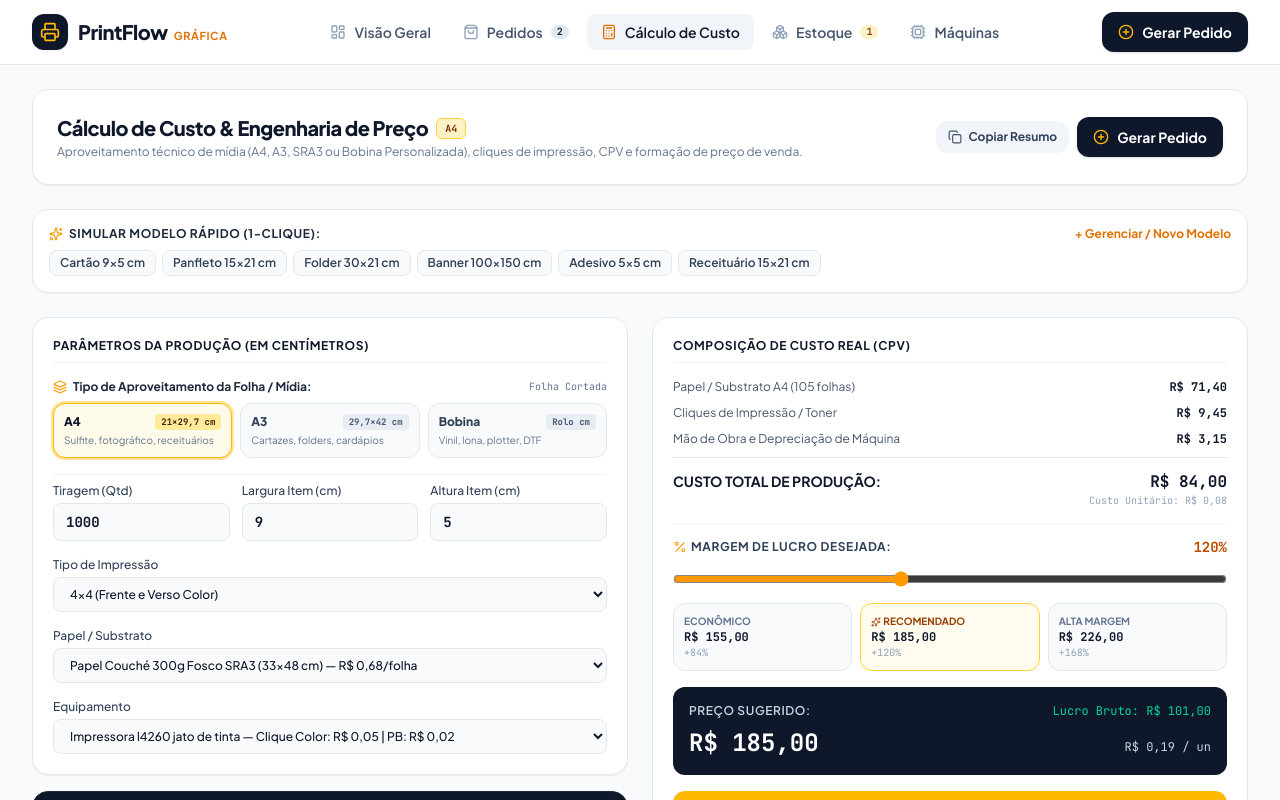
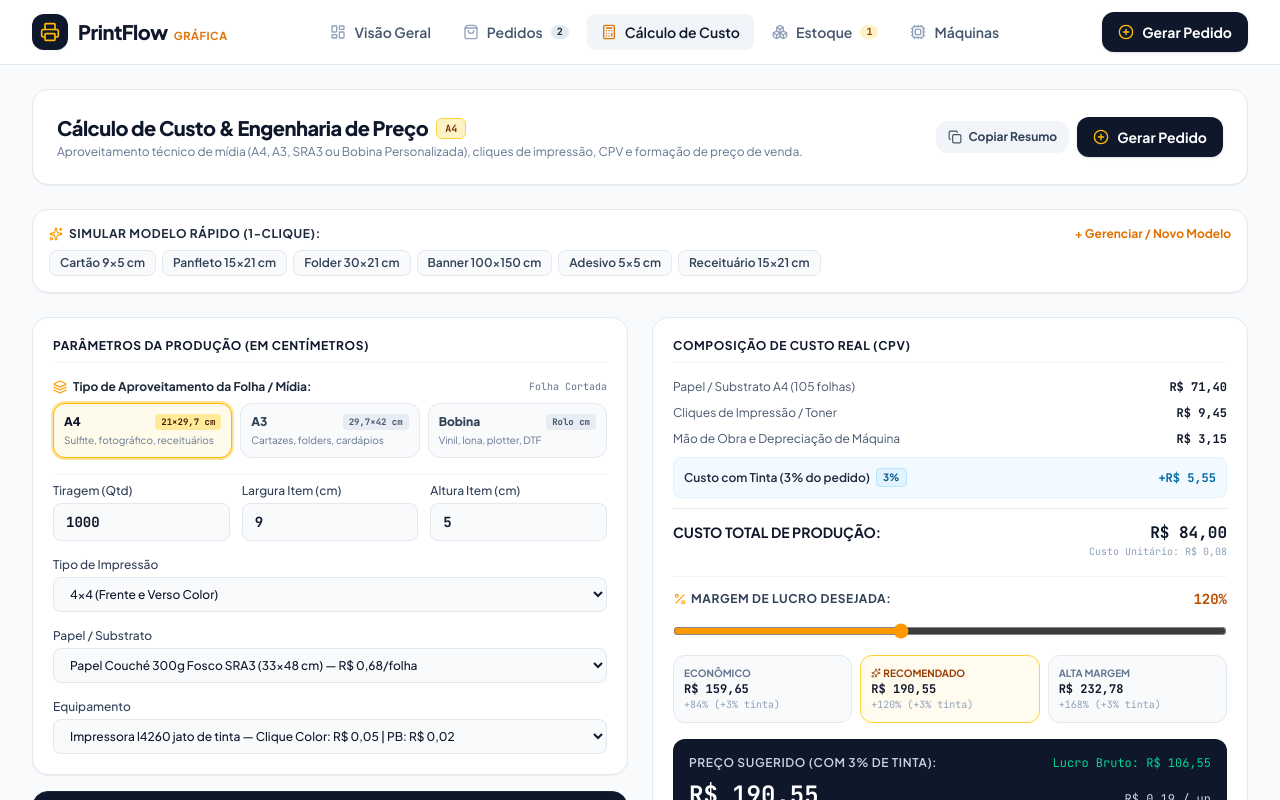
Before and after one commit to troxysgba/IprintD, a React (Vite) app: page / in a window 1280 px wide. Both pictures are taken after a click on the button "Cálculo de Custo". Shown: the top 800 px of the page. Built offline with nearby package versions, Linux system fonts and the light colour scheme.

Commit message:
feat: add ink cost calculation to orders
Implement a 3% ink cost surcharge on total order prices, update calculation logic, and display these details in the Job Ticket.

```diff
--- a/src/components/GerarPedidoModal.tsx
+++ b/src/components/GerarPedidoModal.tsx
@@ -187,13 +187,22 @@ export const GerarPedidoModal: React.FC<GerarPedidoModalProps> = ({
 
   const basePrice = useMemo(() => {
     if (customFinalPrice !== null) return customFinalPrice;
-    return costResult?.suggestedPrices.recommended.price || 0;
+    return (
+      costResult?.suggestedPrices.recommended.basePrice ??
+      costResult?.suggestedPrices.recommended.price ??
+      0
+    );
   }, [customFinalPrice, costResult]);
+
+  // Custo da tinta calculado em 3% do valor total do pedido (ex: R$ 100 -> R$ 103)
+  const inkCost = useMemo(() => {
+    return Number((basePrice * 0.03).toFixed(2));
+  }, [basePrice]);
 
   // Se for para entregar, acrescenta R$ 7 reais no preço final do produto
   const activeTotalPrice = useMemo(() => {
-    return Number((basePrice + (hasDelivery ? 7 : 0)).toFixed(2));
-  }, [basePrice, hasDelivery]);
+    return Number((basePrice + inkCost + (hasDelivery ? 7 : 0)).toFixed(2));
+  }, [basePrice, inkCost, hasDelivery]);
 
   const activeUnitPrice = useMemo(() => {
     return quantity > 0 ? Number((activeTotalPrice / quantity).toFixed(3)) : 0;
@@ -237,6 +246,8 @@ export const GerarPedidoModal: React.FC<GerarPedidoModalProps> = ({
       materialName: selectedMaterial?.name || 'Padrão',
       totalPrice: activeTotalPrice,
       unitPrice: activeUnitPrice,
+      basePrice,
+      inkCost,
       hasDelivery,
       deliveryFee: 7,
       deliveryAddress,
@@ -252,6 +263,8 @@ export const GerarPedidoModal: React.FC<GerarPedidoModalProps> = ({
     selectedMaterial,
     activeTotalPrice,
     activeUnitPrice,
+    basePrice,
+    inkCost,
     hasDelivery,
     deliveryAddress,
     notes,
@@ -372,6 +385,7 @@ export const GerarPedidoModal: React.FC<GerarPedidoModalProps> = ({
       materialCost: costResult?.materialCost || 0,
       clickCost: costResult?.clickCost || 0,
       machineLaborCost: costResult?.machineLaborCost || 0,
+      inkCost,
       totalCost: costResult?.totalCost || 0,
       suggestedPrice: costResult?.suggestedPrices.recommended.price || activeTotalPrice,
       finalPrice: activeTotalPrice,
@@ -958,6 +972,17 @@ export const GerarPedidoModal: React.FC<GerarPedidoModalProps> = ({
                   </div>
                 )}
 
+                {/* Custo com Tinta (3% do pedido) */}
+                <div className="flex items-center justify-between text-xs text-sky-950 bg-sky-50 px-2.5 py-1.5 rounded-lg border border-sky-200">
+                  <span className="flex items-center gap-1.5 font-bold">
+                    <span className="w-2 h-2 rounded-full bg-sky-500"></span>
+                    Custo de Tinta (3% do pedido):
+                  </span>
+                  <span className="font-mono font-black text-sky-900">
+                    +{formatBRL(inkCost)}
+                  </span>
+                </div>
+
                 {/* Indicador de Entrega na Composição do Preço */}
                 {hasDelivery && (
                   <div className="flex items-center justify-between text-xs text-amber-900 bg-amber-50 px-2.5 py-1.5 rounded-lg border border-amber-200">
@@ -969,14 +994,15 @@ export const GerarPedidoModal: React.FC<GerarPedidoModalProps> = ({
                   </div>
                 )}
 
-                {/* Preço de Venda Final Customizável */}
-                <div className="pt-2 border-t border-slate-100 flex items-center justify-between gap-3">
+                {/* Preço de Venda Final Customizável com Cálculo de 3% Tinta */}
+                <div className="pt-2 border-t border-slate-100 space-y-2.5">
+                  <div className="flex items-center justify-between gap-3">
                     <div>
                       <label className="text-xs font-bold text-slate-800 block">
-                      Valor Final da Venda:
-                    </label>
-                    <span className="text-[11px] text-slate-400 font-mono">
-                      Unitário: {formatBRL(activeUnitPrice)}
+                        Valor Base do Pedido:
+                      </label>
+                      <span className="text-[10px] text-slate-400">
+                        Ex: R$ 100,00 gera +R$ 3,00 de tinta = R$ 103,00
                       </span>
                     </div>
 
@@ -987,10 +1013,36 @@ export const GerarPedidoModal: React.FC<GerarPedidoModalProps> = ({
                       <input
                         type="number"
                         step="0.01"
-                      value={activeTotalPrice.toFixed(2)}
-                      onChange={(e) => setCustomFinalPrice(parseFloat(e.target.value) || 0)}
-                      className="w-full pl-8 pr-2 py-1.5 text-sm font-mono font-black text-right bg-amber-50 border border-amber-300 rounded-lg focus:outline-none focus:ring-2 focus:ring-amber-500/20 text-slate-900"
-                    />
+                        value={basePrice > 0 ? basePrice.toFixed(2) : ''}
+                        onChange={(e) => {
+                          const val = parseFloat(e.target.value);
+                          setCustomFinalPrice(isNaN(val) ? 0 : val);
+                        }}
+                        className="w-full pl-8 pr-2 py-1.5 text-sm font-mono font-bold text-right bg-white border border-slate-300 rounded-lg focus:outline-none focus:ring-2 focus:ring-amber-500/20 text-slate-900"
+                        placeholder="0.00"
+                      />
+                    </div>
+                  </div>
+
+                  <div className="flex items-center justify-between p-3 bg-slate-900 text-white rounded-xl shadow-xs">
+                    <div>
+                      <div className="text-xs font-bold uppercase tracking-wider text-amber-400">
+                        Total Final a Cobrar:
+                      </div>
+                      <div className="text-[10px] text-slate-300 font-mono">
+                        Base ({formatBRL(basePrice)}) + Tinta 3% ({formatBRL(inkCost)})
+                        {hasDelivery ? ' + Entrega (R$ 7)' : ''}
+                      </div>
+                    </div>
+
+                    <div className="text-right">
+                      <div className="text-xl font-black font-mono text-white tabular-nums">
+                        {formatBRL(activeTotalPrice)}
+                      </div>
+                      <div className="text-[10px] text-slate-400 font-mono">
+                        Unitário: {formatBRL(activeUnitPrice)}
+                      </div>
+                    </div>
                   </div>
                 </div>
               </div>
--- a/src/types.ts
+++ b/src/types.ts
@@ -47,6 +47,7 @@ export interface Order {
   materialCost: number;
   clickCost: number;
   machineLaborCost: number;
+  inkCost?: number; // Custo com tinta calculado em 3% do valor do pedido
   totalCost: number;
   suggestedPrice: number;
   finalPrice: number;
--- a/src/utils/calculator.ts
+++ b/src/utils/calculator.ts
@@ -234,6 +234,15 @@ export function calculateSheetNesting(
   };
 }
 
+export interface PriceTier {
+  markup: number;
+  basePrice: number;
+  inkCost: number;
+  price: number;
+  unitPrice: number;
+  profit: number;
+}
+
 export interface CostCalculationResult {
   sheetType: SheetType;
   nestingOrientation?: 'direta' | 'girada';
@@ -244,6 +253,7 @@ export interface CostCalculationResult {
   materialCost: number;
   clickCost: number;
   machineLaborCost: number;
+  inkCost: number; // Custo com tinta calculado em 3% do valor do pedido
   totalCost: number;
   unitCost: number;
   isRoll?: boolean;
@@ -251,9 +261,9 @@ export interface CostCalculationResult {
   linearMetersNeeded?: number;
   totalRollM2?: number;
   suggestedPrices: {
-    min: { markup: number; price: number; unitPrice: number; profit: number };
-    recommended: { markup: number; price: number; unitPrice: number; profit: number };
-    premium: { markup: number; price: number; unitPrice: number; profit: number };
+    min: PriceTier;
+    recommended: PriceTier;
+    premium: PriceTier;
   };
 }
 
@@ -331,17 +341,24 @@ export function calculateOrderCost(params: {
     const totalCost = Number((materialCost + clickCost + machineLaborCost).toFixed(2));
     const unitCost = quantity > 0 ? Number((totalCost / quantity).toFixed(3)) : 0;
 
-    const buildTier = (markup: number) => {
+    const buildTier = (markup: number): PriceTier => {
       const raw = totalCost * (1 + markup / 100);
-      const price = Math.max(15, Math.ceil(raw));
+      const basePrice = Math.max(15, Math.ceil(raw));
+      // Custo com tinta é 3% do valor total do pedido (ex: R$ 100 -> + R$ 3 = R$ 103)
+      const inkCost = Number((basePrice * 0.03).toFixed(2));
+      const price = Number((basePrice + inkCost).toFixed(2));
       const unitPrice = quantity > 0 ? Number((price / quantity).toFixed(3)) : 0;
       const profit = Number((price - totalCost).toFixed(2));
-      return { markup, price, unitPrice, profit };
+      return { markup, basePrice, inkCost, price, unitPrice, profit };
     };
 
     const recMarkup = Math.max(40, markupPercent);
     const minMarkup = Math.max(25, Math.round(recMarkup * 0.7));
     const premMarkup = Math.round(recMarkup * 1.4);
+
+    const minTier = buildTier(minMarkup);
+    const recTier = buildTier(recMarkup);
+    const premTier = buildTier(premMarkup);
 
     return {
       sheetType: 'bobina',
@@ -353,6 +370,7 @@ export function calculateOrderCost(params: {
       materialCost: Number(materialCost.toFixed(2)),
       clickCost: Number(clickCost.toFixed(2)),
       machineLaborCost: Number(machineLaborCost.toFixed(2)),
+      inkCost: recTier.inkCost,
       totalCost,
       unitCost,
       isRoll: true,
@@ -360,9 +378,9 @@ export function calculateOrderCost(params: {
       linearMetersNeeded,
       totalRollM2,
       suggestedPrices: {
-        min: buildTier(minMarkup),
-        recommended: buildTier(recMarkup),
-        premium: buildTier(premMarkup),
+        min: minTier,
+        recommended: recTier,
+        premium: premTier,
       },
     };
   }
@@ -404,17 +422,24 @@ export function calculateOrderCost(params: {
   const totalCost = Number((materialCost + clickCost + machineLaborCost).toFixed(2));
   const unitCost = quantity > 0 ? Number((totalCost / quantity).toFixed(3)) : 0;
 
-  const buildTier = (markup: number) => {
+  const buildTier = (markup: number): PriceTier => {
     const raw = totalCost * (1 + markup / 100);
-    const price = Math.max(15, Math.ceil(raw));
+    const basePrice = Math.max(15, Math.ceil(raw));
+    // Custo com tinta é 3% do valor total do pedido (ex: R$ 100 -> + R$ 3 = R$ 103)
+    const inkCost = Number((basePrice * 0.03).toFixed(2));
+    const price = Number((basePrice + inkCost).toFixed(2));
     const unitPrice = quantity > 0 ? Number((price / quantity).toFixed(3)) : 0;
     const profit = Number((price - totalCost).toFixed(2));
-    return { markup, price, unitPrice, profit };
+    return { markup, basePrice, inkCost, price, unitPrice, profit };
   };
 
   const recMarkup = Math.max(40, markupPercent);
   const minMarkup = Math.max(25, Math.round(recMarkup * 0.7));
   const premMarkup = Math.round(recMarkup * 1.4);
+
+  const minTier = buildTier(minMarkup);
+  const recTier = buildTier(recMarkup);
+  const premTier = buildTier(premMarkup);
 
   return {
     sheetType,
@@ -426,13 +451,14 @@ export function calculateOrderCost(params: {
     materialCost: Number(materialCost.toFixed(2)),
     clickCost: Number(clickCost.toFixed(2)),
     machineLaborCost: Number(machineLaborCost.toFixed(2)),
+    inkCost: recTier.inkCost,
     totalCost,
     unitCost,
     isRoll: false,
     suggestedPrices: {
-      min: buildTier(minMarkup),
-      recommended: buildTier(recMarkup),
-      premium: buildTier(premMarkup),
+      min: minTier,
+      recommended: recTier,
+      premium: premTier,
     },
   };
 }
@@ -473,6 +499,8 @@ export function generateWhatsAppMessage(params: {
   materialName: string;
   totalPrice: number;
   unitPrice: number;
+  basePrice?: number;
+  inkCost?: number;
   hasDelivery?: boolean;
   deliveryFee?: number;
   deliveryAddress?: string;
@@ -488,11 +516,20 @@ export function generateWhatsAppMessage(params: {
     materialName,
     totalPrice,
     unitPrice,
+    basePrice,
+    inkCost,
     hasDelivery,
     deliveryFee = 7,
     deliveryAddress,
     notes,
   } = params;
+
+  const resolvedInkCost =
+    inkCost !== undefined
+      ? inkCost
+      : basePrice !== undefined
+        ? Number((basePrice * 0.03).toFixed(2))
+        : 0;
 
   return (
     `*Orçamento Gráfico - PrintFlow*\n\n` +
@@ -501,6 +538,9 @@ export function generateWhatsAppMessage(params: {
     `🔢 *Quantidade:* ${quantity.toLocaleString('pt-BR')} unidades\n` +
     `📏 *Tamanho / Formato:* ${widthCm} x ${heightCm} cm (${printSides})\n` +
     `📄 *Papel / Material:* ${materialName}\n` +
+    (resolvedInkCost > 0
+      ? `💧 *Custo com Tinta (3%):* ${formatBRL(resolvedInkCost)}\n`
+      : '') +
     (hasDelivery
       ? `🚚 *Entrega:* Sim (+ ${formatBRL(deliveryFee)})${deliveryAddress ? `\n📍 *Endereço:* ${deliveryAddress}` : ''}\n`
       : `🏪 *Retirada:* No balcão da gráfica\n`) +
--- a/src/utils/mockData.ts
+++ b/src/utils/mockData.ts
@@ -144,6 +144,7 @@ export const INITIAL_ORDERS: Order[] = [
     materialCost: 36.04,
     clickCost: 19.08,
     machineLaborCost: 4.5,
+    inkCost: 4.5,
     totalCost: 59.62,
     suggestedPrice: 150.0,
     finalPrice: 150.0,
@@ -177,6 +178,7 @@ export const INITIAL_ORDERS: Order[] = [
     materialCost: 31.28,
     clickCost: 16.56,
     machineLaborCost: 8.56,
+    inkCost: 4.2,
     totalCost: 56.4,
     suggestedPrice: 140.0,
     finalPrice: 140.0,
@@ -210,6 +212,7 @@ export const INITIAL_ORDERS: Order[] = [
     materialCost: 52.92,
     clickCost: 45.68,
     machineLaborCost: 15.0,
+    inkCost: 7.5,
     totalCost: 113.6,
     suggestedPrice: 260.0,
     finalPrice: 250.0,
@@ -243,6 +246,7 @@ export const INITIAL_ORDERS: Order[] = [
     materialCost: 249.66,
     clickCost: 118.26,
     machineLaborCost: 16.43,
+    inkCost: 22.5,
     totalCost: 384.35,
     suggestedPrice: 790.0,
     finalPrice: 750.0,
@@ -276,6 +280,7 @@ export const INITIAL_ORDERS: Order[] = [
     materialCost: 57.86,
     clickCost: 7.36,
     machineLaborCost: 3.5,
+    inkCost: 4.8,
     totalCost: 68.72,
     suggestedPrice: 160.0,
     finalPrice: 160.0,
--- a/src/views/CostCalculatorView.tsx
+++ b/src/views/CostCalculatorView.tsx
@@ -179,6 +179,7 @@ export const CostCalculatorView: React.FC<CostCalculatorViewProps> = ({
       materialCost: costResult.materialCost,
       clickCost: costResult.clickCost,
       machineLaborCost: costResult.machineLaborCost,
+      inkCost: costResult.inkCost,
       totalCost: costResult.totalCost,
       suggestedPrice: costResult.suggestedPrices.recommended.price,
       finalPrice: costResult.suggestedPrices.recommended.price,
@@ -200,6 +201,7 @@ export const CostCalculatorView: React.FC<CostCalculatorViewProps> = ({
       `📄 Formato de Aproveitamento: ${mediaText}\n` +
       `📑 Substrato: ${selectedMaterial?.name || '-'}\n` +
       `🖨️ Equipamento: ${selectedEquipment?.name || '-'}\n` +
+      `💧 Custo de Tinta (3%): ${formatBRL(costResult.inkCost)}\n` +
       `💰 Preço Recomendado: ${formatBRL(costResult.suggestedPrices.recommended.price)} (${formatBRL(costResult.suggestedPrices.recommended.unitPrice)}/un)\n` +
       `📊 Custo de Produção (CPV): ${formatBRL(costResult.totalCost)}`;
 
@@ -740,6 +742,18 @@ export const CostCalculatorView: React.FC<CostCalculatorViewProps> = ({
                   </span>
                 </div>
 
+                <div className="flex justify-between items-center text-slate-700 bg-sky-50/80 p-2.5 rounded-lg border border-sky-100">
+                  <div className="flex items-center gap-1.5">
+                    <span className="font-semibold text-slate-800">Custo com Tinta (3% do pedido)</span>
+                    <span className="text-[10px] bg-sky-100 text-sky-800 font-bold px-1.5 py-0.5 rounded border border-sky-200">
+                      3%
+                    </span>
+                  </div>
+                  <span className="font-mono font-bold text-sky-700 tabular-nums">
+                    +{formatBRL(costResult.inkCost)}
+                  </span>
+                </div>
+
                 <div className="pt-3 border-t border-slate-200 flex justify-between items-baseline font-bold text-sm">
                   <span className="text-slate-900">CUSTO TOTAL DE PRODUÇÃO:</span>
                   <div className="text-right">
@@ -786,7 +800,7 @@ export const CostCalculatorView: React.FC<CostCalculatorViewProps> = ({
                       {formatBRL(costResult.suggestedPrices.min.price)}
                     </div>
                     <div className="text-[10px] text-slate-400 font-mono">
-                      +{costResult.suggestedPrices.min.markup}%
+                      +{costResult.suggestedPrices.min.markup}% (+3% tinta)
                     </div>
                   </div>
 
@@ -798,7 +812,7 @@ export const CostCalculatorView: React.FC<CostCalculatorViewProps> = ({
                       {formatBRL(costResult.suggestedPrices.recommended.price)}
                     </div>
                     <div className="text-[10px] text-slate-400 font-mono">
-                      +{costResult.suggestedPrices.recommended.markup}%
+                      +{costResult.suggestedPrices.recommended.markup}% (+3% tinta)
                     </div>
                   </div>
 
@@ -810,7 +824,7 @@ export const CostCalculatorView: React.FC<CostCalculatorViewProps> = ({
                       {formatBRL(costResult.suggestedPrices.premium.price)}
                     </div>
                     <div className="text-[10px] text-slate-400 font-mono">
-                      +{costResult.suggestedPrices.premium.markup}%
+                      +{costResult.suggestedPrices.premium.markup}% (+3% tinta)
                     </div>
                   </div>
                 </div>
@@ -821,7 +835,7 @@ export const CostCalculatorView: React.FC<CostCalculatorViewProps> = ({
             {costResult && (
               <div className="bg-slate-900 text-white p-4 rounded-xl space-y-2">
                 <div className="flex justify-between items-center text-xs text-slate-300">
-                  <span className="font-semibold uppercase tracking-wider">Preço Sugerido:</span>
+                  <span className="font-semibold uppercase tracking-wider">Preço Sugerido (com 3% de tinta):</span>
                   <span className="font-mono text-emerald-400 text-xs">
                     Lucro Bruto: {formatBRL(costResult.suggestedPrices.recommended.profit)}
                   </span>
@@ -834,6 +848,11 @@ export const CostCalculatorView: React.FC<CostCalculatorViewProps> = ({
                   <div className="text-xs font-mono text-slate-300">
                     {formatBRL(costResult.suggestedPrices.recommended.unitPrice)} / un
                   </div>
+                </div>
+
+                <div className="text-[11px] text-slate-300 pt-1.5 border-t border-slate-800 flex items-center justify-between">
+                  <span>Base: {formatBRL(costResult.suggestedPrices.recommended.basePrice)}</span>
+                  <span className="text-sky-300 font-mono font-semibold">+ Tinta (3%): {formatBRL(costResult.inkCost)}</span>
                 </div>
               </div>
             )}
--- a/src/views/OrdersView.tsx
+++ b/src/views/OrdersView.tsx
@@ -91,6 +91,10 @@ export const OrdersView: React.FC<OrdersViewProps> = ({
       materialName: order.materialName,
       totalPrice: order.finalPrice,
       unitPrice: order.unitPrice,
+      inkCost: order.inkCost,
+      hasDelivery: order.hasDelivery,
+      deliveryFee: order.deliveryFee || 7,
+      deliveryAddress: order.deliveryAddress,
       notes: order.notes,
     });
     const link = generateWhatsAppLink(order.clientPhone, text);
@@ -283,6 +287,9 @@ export const OrdersView: React.FC<OrdersViewProps> = ({
                           🚚 Entrega (+R$ 7)
                         </span>
                       )}
+                      <span className="bg-sky-50 text-sky-900 border border-sky-200 px-1.5 py-0.2 rounded font-bold text-[10px]">
+                        💧 Tinta 3% (+{formatBRL(ord.inkCost ?? Number(((ord.finalPrice - (ord.hasDelivery ? 7 : 0)) * 0.03 / 1.03).toFixed(2)))})
+                      </span>
                       <span>·</span>
                       <span>Material: {ord.materialName}</span>
                       <span>·</span>
```
Also changed, not shown: src/components/JobTicketModal.tsx (+27 -1 lines). Lines whose indentation alone changed are shown as unchanged.
